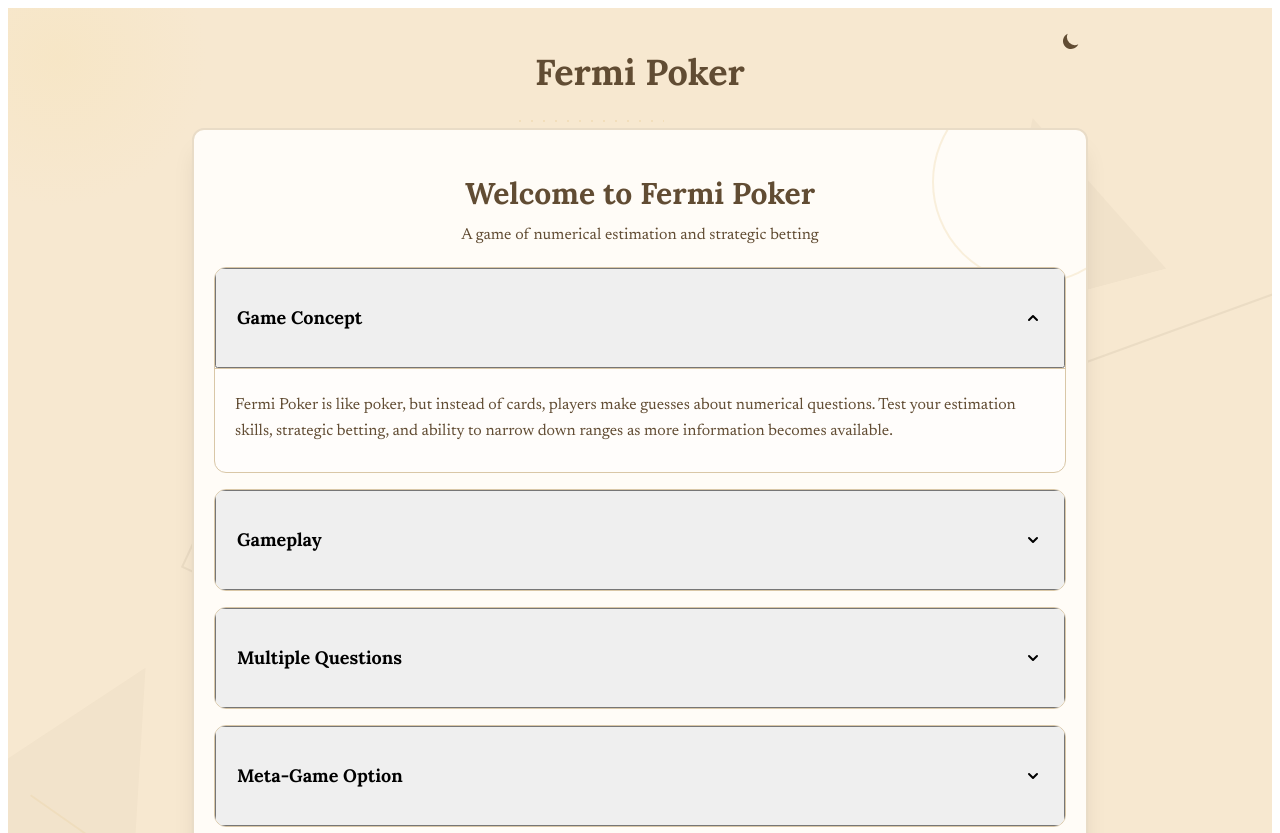
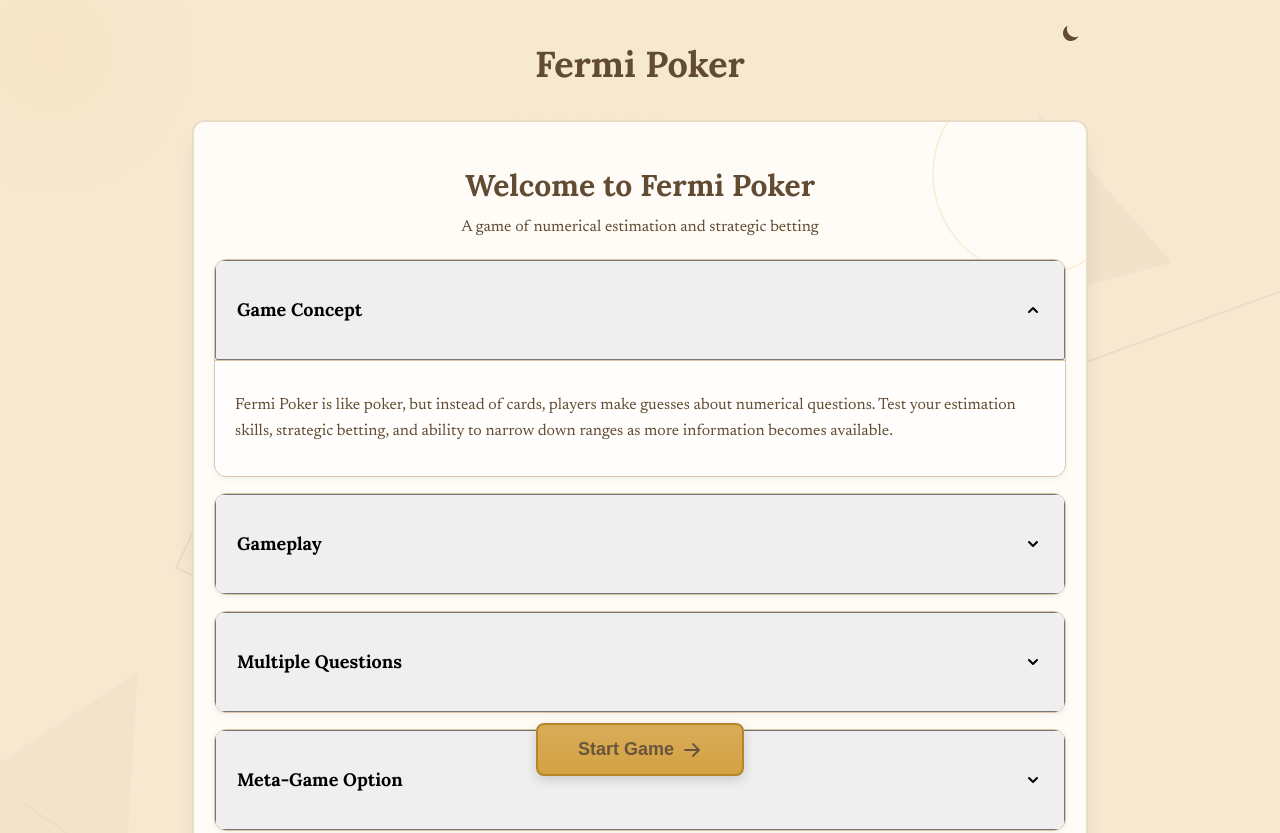
Before and after one commit to danielfetz/fermi-poker-questions, a React (Create React App) app: page / in a window 1280 px wide. Shown: the top 833 px of the page. Built offline with nearby package versions, Linux system fonts and the light colour scheme.

Commit message:
Update styles.css

```diff
--- a/src/styles.css
+++ b/src/styles.css
@@ -1,3 +1,9 @@
+/* Reset margin and padding */
+html, body {
+  margin: 0;
+  padding: 0;
+}
+
 /* Custom Color Variables */
 :root {
   --warm-cream: #FEF9F0;
@@ -593,23 +599,25 @@
   border-color: var(--ornamental-dark);
 }
 
-/* Intro Section Styling */
+/* Intro Section Styling - Enhanced */
 .intro-section {
   position: relative;
   z-index: 10;
 }
 
 .intro-dropdown {
-  background-color: rgba(255, 255, 255, 0.5);
+  background-color: rgba(255, 255, 255, 0.7);
   border-radius: 0.75rem;
   border: 1px solid var(--soft-brown);
   overflow: hidden;
   transition: all 0.3s ease;
+  box-shadow: 0 2px 6px rgba(0, 0, 0, 0.05);
 }
 
 .dark .intro-dropdown {
-  background-color: rgba(45, 38, 30, 0.5);
+  background-color: rgba(45, 38, 30, 0.7);
   border-color: var(--dark-border);
+  box-shadow: 0 2px 6px rgba(0, 0, 0, 0.2);
 }
 
 .dropdown-header {
@@ -631,9 +639,10 @@
 }
 
 .dropdown-content {
-  padding: 0.5rem 1.25rem 1.25rem;
+  padding: 1rem 1.25rem 1.25rem;
   border-top: 1px solid var(--hint-border);
   animation: fadeIn 0.3s ease-out;
+  line-height: 1.6;
 }
 
 .dark .dropdown-content {
@@ -641,30 +650,35 @@
 }
 
 .dropdown-content p, .dropdown-content li {
-  margin-bottom: 0.5rem;
+  margin-bottom: 0.75rem;
   line-height: 1.6;
 }
 
-/* Start Game Button */
-.start-game-container {
+/* Fixed Start Game Button */
+.fixed-start-button {
+  position: fixed;
+  bottom: 1.5rem;
+  left: 0;
+  right: 0;
   display: flex;
   justify-content: center;
-  margin-top: 1.5rem;
-  margin-bottom: 0.5rem;
+  padding: 0 1rem;
+  z-index: 100;
 }
 
 .start-game-button {
   display: flex;
   align-items: center;
   justify-content: center;
-  padding: 0.75rem 2rem;
+  padding: 0.875rem 2.5rem;
   font-weight: 600;
   font-size: 1.125rem;
   border-radius: 0.5rem;
   transition: all 0.3s;
-  box-shadow: 0 4px 6px rgba(0, 0, 0, 0.1);
+  box-shadow: 0 4px 12px rgba(0, 0, 0, 0.15);
   position: relative;
   overflow: hidden;
+  min-width: 200px;
 }
 
 .light .start-game-button {
@@ -683,18 +697,29 @@
   background-color: var(--golden-dark);
   color: var(--warm-cream);
   transform: translateY(-2px);
-  box-shadow: 0 6px 12px rgba(0, 0, 0, 0.15);
+  box-shadow: 0 6px 16px rgba(0, 0, 0, 0.15);
 }
 
 .dark .start-game-button:hover {
   background-color: var(--golden-accent);
   transform: translateY(-2px);
-  box-shadow: 0 6px 12px rgba(0, 0, 0, 0.3);
+  box-shadow: 0 6px 16px rgba(0, 0, 0, 0.3);
 }
 
 .start-game-button:active {
   transform: translateY(0);
-  box-shadow: 0 2px 4px rgba(0, 0, 0, 0.1);
+  box-shadow: 0 2px 8px rgba(0, 0, 0, 0.1);
+}
+
+.start-game-button::after {
+  content: "";
+  position: absolute;
+  top: 0;
+  left: 0;
+  width: 100%;
+  height: 100%;
+  background: linear-gradient(rgba(255, 255, 255, 0.1), transparent);
+  pointer-events: none;
 }
 
 /* Card Styling */
@@ -1186,6 +1211,10 @@
   margin-bottom: 1.5rem;
 }
 
+.mb-20 {
+  margin-bottom: 5rem;
+}
+
 .mt-4 {
   margin-top: 1rem;
 }
```
